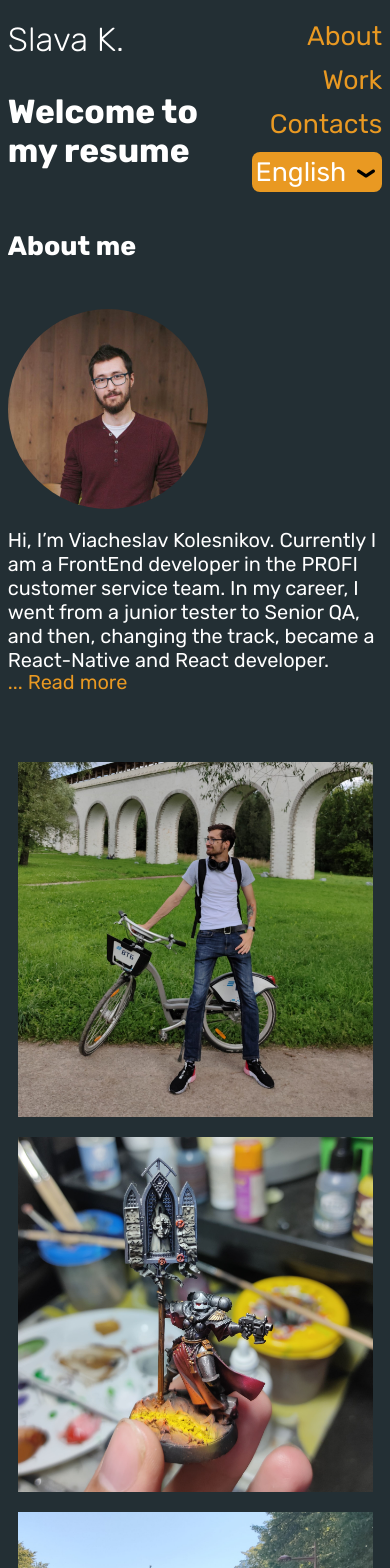
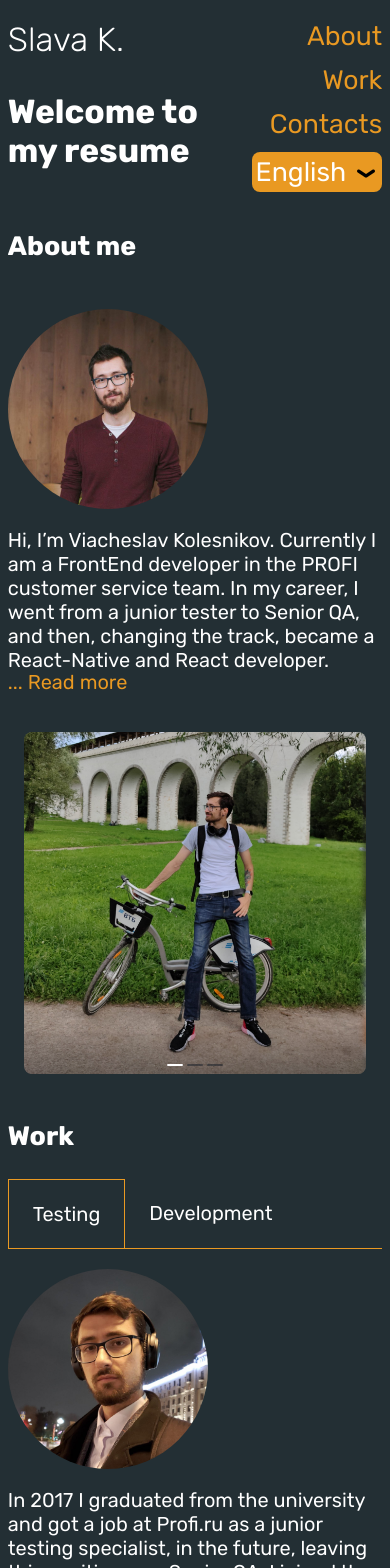
Before and after one commit to DazzlingFame/resume-SPA, a React (Create React App) app in the folder client/: page / in a window 390 px wide. Shown: the top 1568 px of the page. Built offline with nearby package versions, Linux system fonts and the light colour scheme.

Commit message:
mobile gallery with scroll

```diff
--- a/client/src/components/InfoBlock.tsx
+++ b/client/src/components/InfoBlock.tsx
@@ -11,6 +11,7 @@ import {
   TextBlocksContainer,
 } from "./InfoBlockComponents";
 import { ExpandableText } from "./ExpandableText";
+import PreviewGallery from "./previewGallery";
 type Props = {
   texts: InfoTexts;
   imageSource: ImageSource;
@@ -65,7 +66,10 @@ const InfoBlock: React.FC<Props> = (props) => {
           <Skills>{props.texts.skills}</Skills>
         </TextBlocksContainer>
       </div>
-      <div className="flat_photo__container">{photos}</div>
+      {isMobile
+          ? <PreviewGallery id={`${props.texts.mainData.substr(0, 10)}_gallery`} photoSources={props.photos.map(photo => photo.source)}/>
+          : <div className="flat_photo__container">{photos}</div>
+      }
     </Container>
   );
 };
--- a/client/src/components/InfoBlockComponents.tsx
+++ b/client/src/components/InfoBlockComponents.tsx
@@ -3,6 +3,8 @@ import {smallTextStyles} from "../styledPresets";
 
 export const Container = styled.div<TextBlocksContainerProps>`
   padding: 20px 0;
+  display: flex;
+  flex-direction: column;
 `;
 
 type TextBlocksContainerProps = {
--- /dev/null
+++ b/client/src/components/previewGallery/Indicator.tsx
@@ -0,0 +1,39 @@
+import React from 'react';
+import {
+  LayoutContainer,
+  Container,
+  Section,
+  ActiveSection,
+} from './IndicatorStyles';
+
+type IndicatorProps = {
+  key: string;
+  photosCount: number;
+  currentSectionPosition: number;
+  sectionWidth: number;
+};
+
+const Indicator: React.FC<IndicatorProps> = props => {
+  if (props.photosCount < 2) return null;
+
+  const sections = [];
+  for (let i = 0; i < props.photosCount; i++) {
+    sections.push(
+      <Section width={props.sectionWidth} key={`Section_${props.key}_${i}`} />,
+    );
+  }
+
+  return sections.length > 1 ? (
+    <LayoutContainer>
+      <Container>
+        {sections}
+        <ActiveSection
+          width={props.sectionWidth}
+          offsetX={props.currentSectionPosition}
+        />
+      </Container>
+    </LayoutContainer>
+  ) : null;
+};
+
+export default Indicator;
--- /dev/null
+++ b/client/src/components/previewGallery/IndicatorStyles.ts
@@ -0,0 +1,53 @@
+import styled from 'styled-components';
+
+export const LayoutContainer = styled.div`
+  position: absolute;
+  left: 0;
+  right: 0;
+  bottom: 0;
+  height: 42px;
+  display: flex;
+  flex: none;
+  align-items: flex-end;
+  justify-content: center;
+
+  padding: 0 8px 8px 8px;
+
+  background: linear-gradient(
+    0deg,
+    rgba(0, 0, 0, 0.3) 0%,
+    rgba(0, 0, 0, 0) 100%
+  );
+  border-radius: 0 0 8px 8px;
+`;
+
+export const Container = styled.div`
+  position: relative;
+  display: flex;
+`;
+
+type SectionProps = {
+  width: number;
+};
+export const Section = styled.div<SectionProps>`
+  display: flex;
+  width: ${props => props.width}px;
+  height: 2px;
+  background-color: rgba(20,28,37,0.5);
+  border-radius: 2px;
+  margin: 0 2px;
+`;
+
+type ActiveSectionProps = {
+  offsetX: number;
+};
+export const ActiveSection = styled(Section).attrs<ActiveSectionProps>(
+  props => ({
+    style: {
+      transform: `translateX(${props.offsetX}px)`,
+    },
+  }),
+)<ActiveSectionProps>`
+  background-color: white;
+  position: absolute;
+`;
--- /dev/null
+++ b/client/src/components/previewGallery/PreviewGallery.tsx
@@ -0,0 +1,78 @@
+import React, {useLayoutEffect, useRef, useState} from 'react';
+import {ScrollablePhotoContainer, Container} from './PreviewGalleryStyles';
+import PreviewPhoto from './PreviewPhoto';
+import Indicator from './Indicator';
+import {PREVIEW_ASPECT_RATIO} from "./utils";
+
+const GALLERY_WIDTH_MOBILE = document.documentElement.clientWidth - 32 - 16;
+
+const getSectionOffsetByScroll = (
+  scrollOffset: number,
+  galleryWidth: number,
+  indicatorWidth: number,
+) => (scrollOffset * indicatorWidth) / galleryWidth;
+
+type Props = {
+  id: string;
+  photoSources: string[];
+};
+
+const PreviewGallery: React.FC<Props> = ({id, photoSources}) => {
+  const galleryElement = useRef<HTMLElement | null>(null);
+
+  const galleryWidth = GALLERY_WIDTH_MOBILE;
+  const galleryHeight = Math.round(galleryWidth * PREVIEW_ASPECT_RATIO);
+  const indicatorWidth = 16;
+  const indicatorWidthWithPaddings = indicatorWidth + 4;
+
+  const [
+    currentIndicatorSectionPosition,
+    setCurrentIndicatorSectionPosition,
+  ] = useState(0);
+
+  useLayoutEffect(() => {
+    galleryElement.current = document.getElementById(id);
+    galleryElement.current?.addEventListener('scroll', () => {
+      window.requestAnimationFrame(() => {
+        const scrollOffset = galleryElement.current?.scrollLeft;
+        if (!scrollOffset) return;
+        setCurrentIndicatorSectionPosition(
+          getSectionOffsetByScroll(
+            scrollOffset,
+            galleryWidth,
+            indicatorWidthWithPaddings,
+          ),
+        );
+      });
+    });
+  }, [id, galleryWidth, indicatorWidth]);
+
+  return (
+    <Container height={galleryHeight} width={galleryWidth}>
+      <ScrollablePhotoContainer
+        id={id}
+        height={galleryHeight}
+        width={galleryWidth}
+      >
+        {photoSources.map((oFile, index) => (
+          <PreviewPhoto
+            key={`${id}_photo_${index}`}
+            photoSource={oFile}
+            gallerySize={{
+              width: galleryWidth,
+              height: galleryHeight,
+            }}
+          />
+        ))}
+      </ScrollablePhotoContainer>
+      <Indicator
+        sectionWidth={indicatorWidth}
+        key={id}
+        photosCount={photoSources.length}
+        currentSectionPosition={currentIndicatorSectionPosition}
+      />
+    </Container>
+  );
+};
+
+export default PreviewGallery;
--- /dev/null
+++ b/client/src/components/previewGallery/PreviewGalleryStyles.ts
@@ -0,0 +1,35 @@
+import styled from 'styled-components';
+
+export type SizeProps = {
+  height: number;
+  width: number;
+};
+
+export const Container = styled.div<SizeProps>`
+  position: relative;
+  display: flex;
+  flex: none;
+  align-self: center;
+
+  height: ${props => props.height}px;
+  width: ${props => props.width}px;
+`;
+
+export const ScrollablePhotoContainer = styled.div<SizeProps>`
+  position: relative;
+  display: flex;
+  box-sizing: border-box;
+  flex: none;
+  scroll-snap-type: x mandatory;
+  flex-flow: row nowrap;
+  overflow-x: scroll;
+
+  border-radius: 8px;
+
+  height: ${props => props.height}px;
+  width: ${props => props.width}px;
+
+  ::-webkit-scrollbar {
+    display: none;
+  }
+`;
--- /dev/null
+++ b/client/src/components/previewGallery/PreviewPhoto.tsx
@@ -0,0 +1,31 @@
+import React from 'react';
+import {
+  SizeProps,
+  Container,
+  Thumbnail,
+} from './PreviewPhotoStyles';
+
+type Props = {
+  photoSource: string;
+  gallerySize: SizeProps;
+};
+
+const PreviewPhoto: React.FC<Props> = ({photoSource, gallerySize}) => {
+  return (
+    <Container width={gallerySize.width} height={gallerySize.height}>
+      <Thumbnail
+        src={photoSource}
+        width={gallerySize.width}
+        height={gallerySize.height}
+        isBlurred
+      />
+      <Thumbnail
+        src={photoSource}
+        width={gallerySize.width}
+        height={gallerySize.height}
+      />
+    </Container>
+  );
+};
+
+export default PreviewPhoto;
--- /dev/null
+++ b/client/src/components/previewGallery/PreviewPhotoStyles.ts
@@ -0,0 +1,42 @@
+import styled from 'styled-components';
+
+export const AbsoluteFillObject = `
+  position: absolute;
+  top: 0;
+  right: 0;
+  bottom: 0;
+  left: 0;
+`
+
+export type SizeProps = {
+  width?: number;
+  height?: number;
+};
+
+export const Container = styled.div<SizeProps>`
+  position: relative;
+  display: flex;
+  flex: none;
+  justify-content: center;
+  width: ${props => props.width}px;
+  height: ${props => props.height}px;
+  scroll-snap-align: start;
+`;
+
+type ThumbnailProps = SizeProps & {isBlurred?: boolean;};
+export const Thumbnail = styled.img<ThumbnailProps>`
+  position: absolute;
+  width: ${props => props.width}px;
+  height: ${props => props.height}px;
+  object-fit: ${props => props.isBlurred ? 'fill' : 'contain'};
+  ${props =>
+    props.isBlurred &&
+    `
+    filter: blur(4px);
+  `}
+`;
+
+export const GreyOverlay = styled.div`
+  ${AbsoluteFillObject};
+  background-color: rgba(20,28,37,0.12);
+`;
--- /dev/null
+++ b/client/src/components/previewGallery/index.ts
@@ -0,0 +1 @@
+export {default} from './PreviewGallery';
--- /dev/null
+++ b/client/src/components/previewGallery/utils.ts
@@ -0,0 +1 @@
+export const PREVIEW_ASPECT_RATIO = 1;
--- a/client/src/utils/viewport.ts
+++ b/client/src/utils/viewport.ts
@@ -2,7 +2,7 @@ type ElementInViewportChecker = (elementTop: number, elementBottom: number, isPr
 
 export const isElementInViewport: ElementInViewportChecker = (elementTop, elementBottom, isPrecise) => {
     //  Consider that user looks at the center of page and viewport status starts if component pass the 30% of bottom part of window
-    const windowSeenZone = isPrecise ? 1 : 0.6;
+    const windowSeenZone = isPrecise ? 1 : 0.7;
 
     return elementTop < (window.innerHeight * windowSeenZone) && elementBottom > (window.innerHeight * (1 - windowSeenZone))
 }
```
Also changed, not shown: client/src/components/previewGallery/HoverPhotoSelector.tsx (added, +38 -0 lines).
